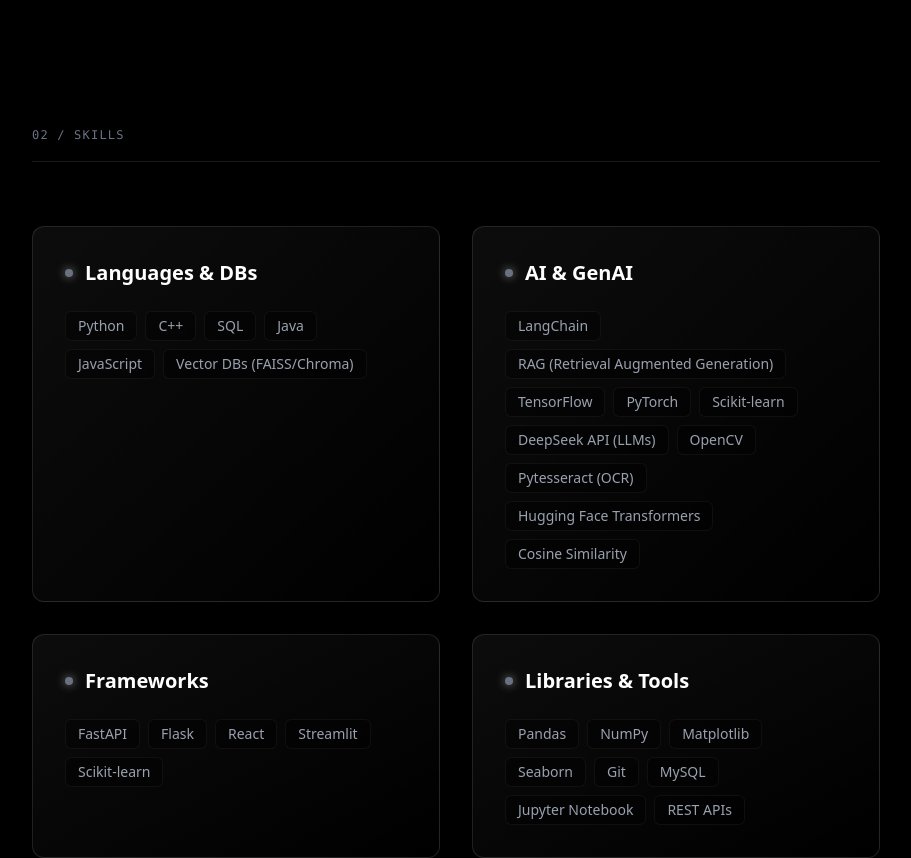
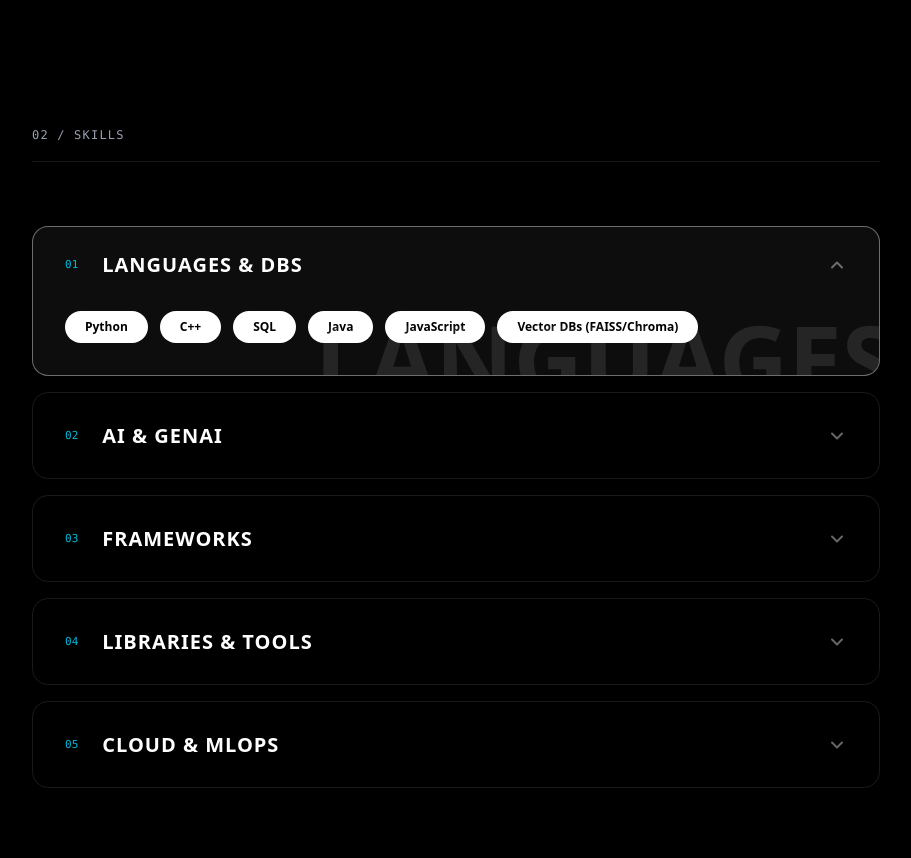
Before and after one commit to Mayukh-Jain/Portfolio, a React (Vite) app in the folder my-portfolio/: page / in a window 1280 px wide. Shown: the part 1820-2678 px from the top of the page, without its empty margins (184-1095 px from the left). Built offline with nearby package versions, Linux system fonts and the light colour scheme.

Commit message:
Updated Skills Section UI

```diff
--- a/my-portfolio/src/components/sections/About.jsx
+++ b/my-portfolio/src/components/sections/About.jsx
@@ -9,7 +9,7 @@
     <section id="about" className="relative z-10 py-20 md:py-32 px-6 max-w-4xl mx-auto">
       <FadeIn>
         <div className="mb-16 border-b border-white/10 pb-4">
-          <span className="text-xs font-mono text-gray-500 uppercase tracking-widest">04 / About Me</span>
+          <span className="text-xs font-mono text-gray-500 uppercase tracking-widest">01 / About Me</span>
         </div>
       </FadeIn>
 
--- a/my-portfolio/src/components/sections/Skills.jsx
+++ b/my-portfolio/src/components/sections/Skills.jsx
@@ -1,39 +1,92 @@
-import React from "react";
-import TiltCard from "../ui/TiltCard";
+import React, { useState } from "react";
+import { motion, AnimatePresence } from "framer-motion";
 import { skillsData } from "../../data/portfolioData";
 
 const Skills = () => {
+  const [expandedIndex, setExpandedIndex] = useState(0);
+
   return (
     <section id="skills" className="relative z-10 py-20 md:py-32 px-6 max-w-4xl mx-auto">
-       <div className="mb-16 border-b border-white/10 pb-4">
-        <span className="text-xs font-mono text-gray-500 uppercase tracking-widest">02 / Skills</span>
+      <div className="mb-16 border-b border-white/10 pb-4">
+        <span className="text-xs font-mono text-gray-400 uppercase tracking-widest">02 / Skills</span>
       </div>
 
-      <div className="grid grid-cols-1 md:grid-cols-2 gap-8 perspective-1000">
-        {skillsData.map((skillGroup, index) => (
-          <TiltCard
-            key={index}
-            className="border border-white/12 p-6 md:p-8 rounded-xl bg-gradient-to-br from-white/5 to-white/0 backdrop-blur-sm group hover:border-white/50 transition-colors"
-          >
-             <h3 className="text-lg md:text-xl font-bold text-white mb-6 flex items-center gap-3">
-               <span className="w-2 h-2 bg-gray-500 rounded-full group-hover:bg-white transition-colors shadow-[0_0_10px_rgba(255,255,255,0.5)]"></span>
-               {skillGroup.category}
-             </h3>
-             <div className="flex flex-wrap gap-2">
-               {skillGroup.items.map((item) => (
-                 <span
-                    key={item}
-                    className="px-3 py-1 bg-black/40 text-gray-400 text-xs md:text-sm rounded-md border border-white/5 group-hover:text-white group-hover:border-white/20 transition-all cursor-default"
+      <div className="flex flex-col gap-4">
+        {skillsData.map((group, idx) => {
+          const isOpen = expandedIndex === idx;
+
+          return (
+            <div
+              key={group.category}
+              onClick={() => setExpandedIndex(isOpen ? null : idx)}
+              className={`relative cursor-pointer rounded-2xl border transition-all duration-500 overflow-hidden ${
+                isOpen
+                  ? "border-white/40 bg-white/5"
+                  : "border-white/10 bg-transparent hover:border-white/20"
+              }`}
+            >
+              {/* Background Ghost Text */}
+              <span className={`absolute -right-4 -bottom-8 text-8xl font-black uppercase pointer-events-none transition-opacity duration-700 ${
+                isOpen ? "opacity-10 text-white" : "opacity-0"
+              }`}>
+                {group.category.split(' ')[0]}
+              </span>
+
+              {/* Centered Header Container */}
+              <div className="px-6 md:px-8 flex flex-col justify-center min-h-[85px]">
+
+                {/* Always visible header row */}
+                <div className="flex justify-between items-center py-6">
+                  <div className="flex items-center gap-6">
+                    <span className="font-mono text-[11px] text-cyan-500">0{idx + 1}</span>
+                    <h3 className="text-lg md:text-xl font-bold text-white uppercase tracking-wider">
+                      {group.category}
+                    </h3>
+                  </div>
+
+                  <motion.div
+                    animate={{ rotate: isOpen ? 180 : 0 }}
+                    transition={{ duration: 0.3 }}
+                    className="text-white/40"
                   >
-                   {item}
-                 </span>
-               ))}
-             </div>
-          </TiltCard>
-        ))}
+                    <svg width="20" height="20" viewBox="0 0 20 20" fill="none">
+                      <path d="M5 7.5L10 12.5L15 7.5" stroke="currentColor" strokeWidth="2" strokeLinecap="round" strokeLinejoin="round"/>
+                    </svg>
+                  </motion.div>
+                </div>
+
+                {/* Animated Content Section */}
+                <AnimatePresence initial={false}>
+                  {isOpen && (
+                    <motion.div
+                      initial={{ height: 0, opacity: 0 }}
+                      animate={{ height: "auto", opacity: 1 }}
+                      exit={{ height: 0, opacity: 0 }}
+                      transition={{ duration: 0.4, ease: [0.04, 0.62, 0.23, 0.98] }}
+                    >
+                      <div className="flex flex-wrap gap-3 pb-8 pt-2">
+                        {group.items.map((skill, i) => (
+                          <motion.span
+                            key={skill}
+                            initial={{ scale: 0.8, opacity: 0 }}
+                            animate={{ scale: 1, opacity: 1 }}
+                            transition={{ delay: i * 0.02 }}
+                            className="px-5 py-2 rounded-full bg-white text-black text-xs font-bold hover:bg-cyan-500 hover:text-white transition-colors"
+                          >
+                            {skill}
+                          </motion.span>
+                        ))}
+                      </div>
+                    </motion.div>
+                  )}
+                </AnimatePresence>
+              </div>
+            </div>
+          );
+        })}
       </div>
     </section>
-  )
-}
+  );
+};
 
 export default Skills;
```
